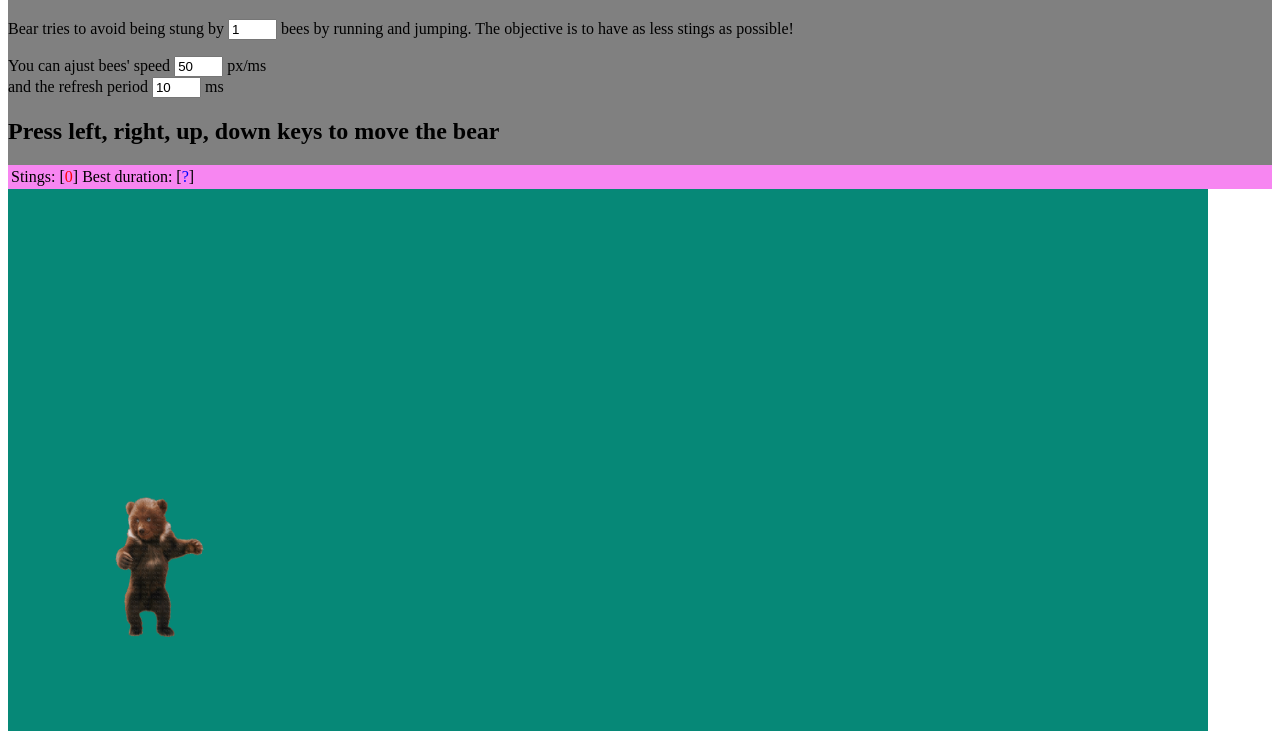
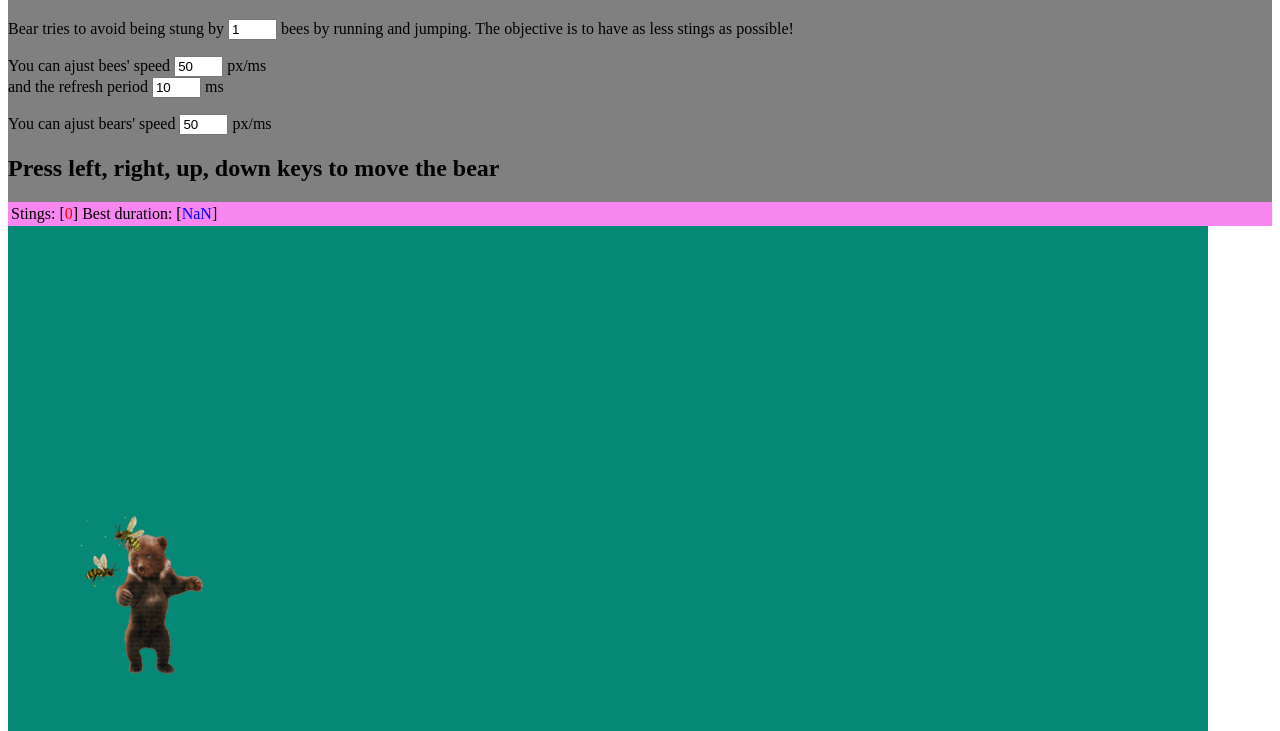
Before and after one commit to Kanaga2004/Lab2F28WP, a plain HTML site: page index.html in a window 1280 px wide. Shown: the part 69-800 px from the top of the page. Drawn offline with Linux system fonts and the light colour scheme.

Commit message:
added bear and bees

```diff
--- /dev/null
+++ b/game.js
@@ -0,0 +1,238 @@
+
+function start() {
+    //create bear
+    bear = new Bear();
+    // Add an event listener to the keypress event.
+    document.addEventListener("keydown", moveBear, false);
+    //create new array for bees
+    bees = new Array();
+
+    //create bees
+    makeBees();
+    updateBees();
+    document.addEventListener("keydown", lastStingTime = new Date());
+   }
+
+function Bear() {
+    this.dBear = 100;
+    this.htmlElement = document.getElementById("bear");
+    this.id = this.htmlElement.id;
+    this.x = this.htmlElement.offsetLeft;
+    this.y = this.htmlElement.offsetTop;
+
+    this.move = function(xDir, yDir) {
+    this.fitBounds(); //we add this instruction to keep bear within board
+    this.x += this.dBear * xDir;
+    this.y += this.dBear * yDir;
+    this.display();
+    };
+
+    this.display = function() {
+    this.htmlElement.style.left = this.x + "px";
+    this.htmlElement.style.top = this.y + "px";
+    this.htmlElement.style.display = "block";
+    };
+
+    this.fitBounds = function() {
+        let parent = this.htmlElement.parentElement;
+        let iw = this.htmlElement.offsetWidth;
+        let ih = this.htmlElement.offsetHeight;
+        let l = parent.offsetLeft;
+        let t = parent.offsetTop;
+        let w = parent.offsetWidth;
+        let h = parent.offsetHeight;
+        if (this.x < 0) this.x = 0;
+        if (this.x > w - iw) this.x = w - iw;
+        if (this.y < 0) this.y = 0;
+        if (this.y > h - ih) this.y = h - ih;
+        };
+   }
+   // Handle keyboad events
+// to move the bear
+function moveBear(e) {
+    //codes of the four keys
+    const KEYUP = 38;
+    const KEYDOWN = 40;
+    const KEYLEFT = 37;
+    const KEYRIGHT = 39;
+    if (e.keyCode == KEYRIGHT) {
+    bear.move(1, 0)
+    } // right key
+    if (e.keyCode == KEYLEFT) {
+    bear.move(-1, 0)
+    } // left key
+    if (e.keyCode == KEYUP) {
+    bear.move(0, -1)
+    } // up key
+    if (e.keyCode == KEYDOWN) {
+    bear.move(0, 1)
+    } // down key
+    setSpeed();
+   }
+ function setSpeed(){
+    let speed = document.getElementById("speedBear").value;
+}
+class Bee {
+    constructor(beeNumber) {
+    //the HTML element corresponding to the IMG of the bee
+    this.htmlElement = createBeeImg(beeNumber);
+    //iits HTML ID
+    this.id = this.htmlElement.id;
+    //the left position (x)
+    this.x = this.htmlElement.offsetLeft;
+    //the top position (y)
+    this.y = this.htmlElement.offsetTop;
+    this.move = function(dx, dy) {
+    //move the bees by dx, dy
+    this.x += dx;
+    this.y += dy;
+    this.display();
+    };
+    this.display = function() {
+    //adjust position of bee and display it
+    this.fitBounds();//add this to adjust to bounds
+    this.htmlElement.style.left = this.x + "px";
+    this.htmlElement.style.top = this.y + "px";
+    this.htmlElement.style.display = "block";
+    };
+    this.fitBounds = function() {
+    //check and make sure the bees stays in the board space
+    let parent = this.htmlElement.parentElement;
+    let iw = this.htmlElement.offsetWidth;
+    let ih = this.htmlElement.offsetHeight;
+    let l = parent.offsetLeft;
+    let t = parent.offsetTop;
+    let w = parent.offsetWidth;
+    let h = parent.offsetHeight;
+    if (this.x < 0)
+    this.x = 0;
+    if (this.x > w - iw)
+    this.x = w - iw;
+    if (this.y < 0)
+    this.y = 0;
+    if (this.y > h - ih)
+    this.y = h - ih;
+    };
+    }
+   }
+   function createBeeImg(wNum) {
+    //get dimension and position of board div
+    let boardDiv = document.getElementById("board");
+    let boardDivW = boardDiv.offsetWidth;
+    let boardDivH = boardDiv.offsetHeight;
+    let boardDivX = boardDiv.offsetLeft;
+    let boardDivY = boardDiv.offsetTop;
+    //create the IMG element
+    let img = document.createElement("img");
+    img.setAttribute("src", "images/bee.gif");
+    img.setAttribute("width", "100");
+    img.setAttribute("alt", "A bee!");
+    img.setAttribute("id", "bee" + wNum);
+    img.setAttribute("class", "bee"); //set class of html tag img
+    //add the IMG element to the DOM as a child of the board div
+    img.style.position = "absolute";
+    boardDiv.appendChild(img);
+    //set initial position
+    let x = getRandomInt(boardDivW);
+    let y = getRandomInt(boardDivH);
+    img.style.left = (boardDivX + x) + "px";
+    img.style.top = (y) + "px";
+    //return the img object
+    return img;
+   }
+   function getRandomInt(max){
+     return Math.floor(Math.random()*max+1)
+   }
+   function makeBees() {
+    //get number of bees specified by the user
+    let nbBees = document.getElementById("nbBees").value;
+    nbBees = Number(nbBees); //try converting the content of the input to a number
+    if (isNaN(nbBees)) { //check that the input field contains a valid number
+    window.alert("Invalid number of bees");
+    return;
+    }
+    //create bees
+    let i = 1;
+    while (i <= nbBees) {
+    var num = i;
+    var bee = new Bee(num); //create object and its IMG element
+    bee.display(); //display the bee
+    bees.push(bee); //add the bee object to the bees array
+    i++;
+    }
+   }
+   function moveBees() {
+    //get speed input field value
+    let speed = document.getElementById("speedBees").value;
+    //move each bee to a random location
+    for (let i = 0; i < bees.length; i++) {
+    let dx = getRandomInt(2 * speed) - speed;
+    let dy = getRandomInt(2 * speed) - speed;
+    bees[i].move(dx, dy);
+    isHit(bees[i], bear);
+    }
+   }
+   function updateBees() { // update loop for game
+    //move the bees randomly
+    moveBees();
+    //use a fixed update period
+    let period = document.getElementById("periodTimer").value;;//modify this to control refresh period
+    let score= hits.innerHTML;
+    //update the timer for the next move
+    function updateTimer(){
+      if (score==100){
+       clearTimeout(indicator);
+       alert('GAME OVER!');
+       restart();
+      } else{
+        indicator= setTimeout(function(){updateBees()},period);
+      }
+    }
+    updateTimer()
+   }
+   function isHit(defender, offender) {
+    if (overlap(defender, offender)) { //check if the two image overlap
+    let score = hits.innerHTML;
+    score = Number(score) + 1; //increment the score
+    hits.innerHTML = score; //display the new score
+    let newStingTime = new Date();
+    let thisDuration = newStingTime - lastStingTime;
+    lastStingTime = newStingTime;
+    let longestDuration = Number(duration.innerHTML);
+    if (longestDuration === 0) {
+      longestDuration = thisDuration;
+    } else {
+      if (longestDuration < thisDuration) longestDuration = thisDuration;
+    }
+    document.getElementById("duration").innerHTML = longestDuration;
+    }
+   }
+
+   function overlap(element1, element2) {
+    //consider the two rectangles wrapping the two elements
+    //rectangle of the first element
+
+    left1 = element1.htmlElement.offsetLeft;
+    top1 = element1.htmlElement.offsetTop;
+    right1 = element1.htmlElement.offsetLeft + element1.htmlElement.offsetWidth;
+    bottom1 = element1.htmlElement.offsetTop + element1.htmlElement.offsetHeight;
+    //rectangle of the second element
+    left2 = element2.htmlElement.offsetLeft; //e2x
+    top2 = element2.htmlElement.offsetTop; //e2y
+    right2 = element2.htmlElement.offsetLeft + element2.htmlElement.offsetWidth;
+    bottom2 = element2.htmlElement.offsetTop + element2.htmlElement.offsetHeight;
+    //calculate the intersection of the two rectangles
+    x_intersect = Math.max(0,+ Math.min(right1, right2) - Math.max(left1, left2));
+    y_intersect = Math.max(0, Math.min(bottom1, bottom2) - Math.max(top1, top2));
+    intersectArea = x_intersect * y_intersect;
+    //if intersection is nil no hit
+    if (intersectArea == 0 || isNaN(intersectArea)) {
+    return false;
+    }
+    return true;
+   }
+  function restart(){
+    hits.innerHTML=0;
+
+    start()
+  }
--- a/index.html
+++ b/index.html
@@ -5,14 +5,26 @@
     <title>JavaScript and DOM API</title>
     <link rel="stylesheet" type="text/css" href="game.css" media="all" />
     <meta name="viewport" content="width=device-width, initial-scale=1">
+    <script src="game.js"></script>
+<noscript>
+ Warning - JavaScript is Disabled.
+ For full functionality of this page, it is necessary to enable JavaScript.
+</noscript>
+<script>
+    var bear;
+    var bees;
+</script>
 
-    <body>
+</head>
+
+<body onload="start();">
 
         <div id="title">
             <h1>Help the bear escape the bees !</h1>
             <p>Bear tries to avoid being stung by <input type="text" id="nbBees" value="1" size="3"> bees by running and jumping. The objective is to have as less stings as possible!</p>
             <p>You can ajust bees' speed <input type="text" id="speedBees" value="50" size="3"> px/ms
                 <br> and the refresh period <input type="text" id="periodTimer" value="10" size="3"> ms </p>
+            <p>You can ajust bears' speed <input type="text" id="speedBear" value="50" size="3"> px/ms</p>
             <h2>Press left, right, up, down keys to move the bear</h2>
 
         </div>
```
